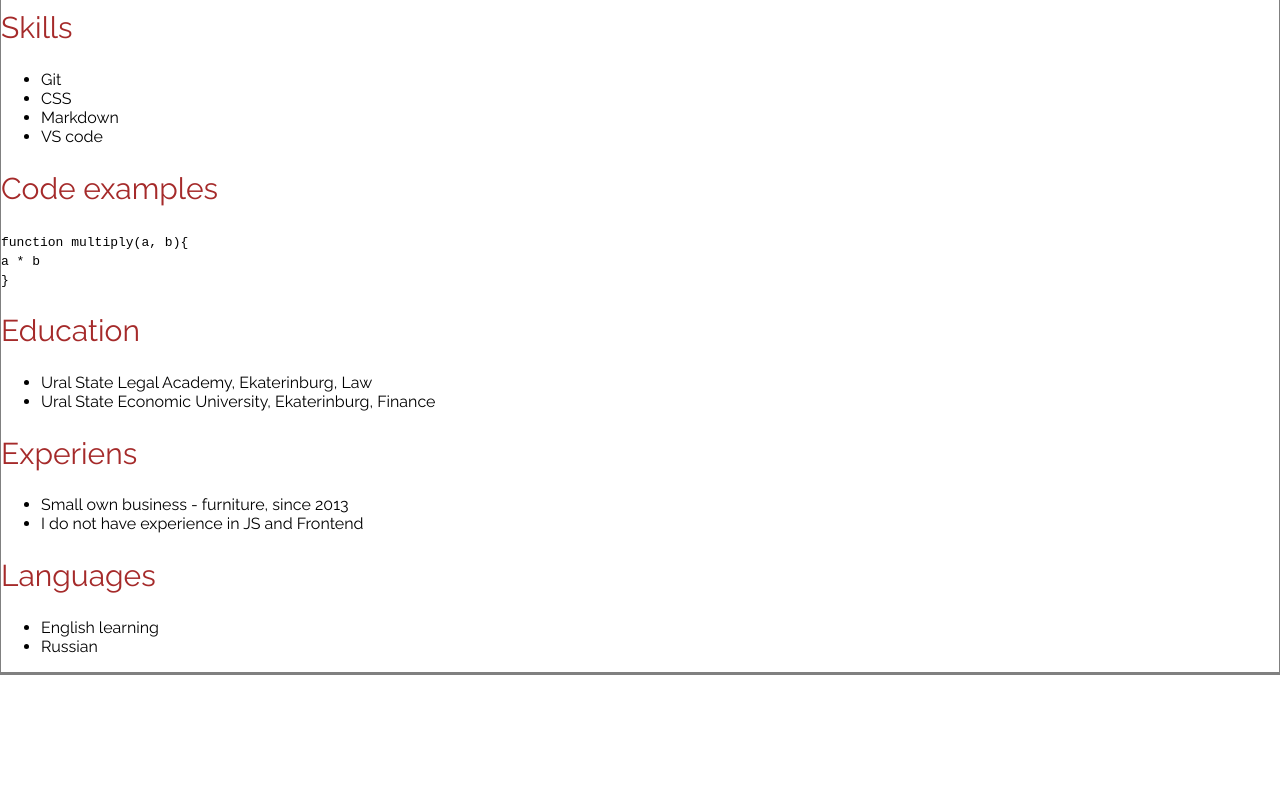
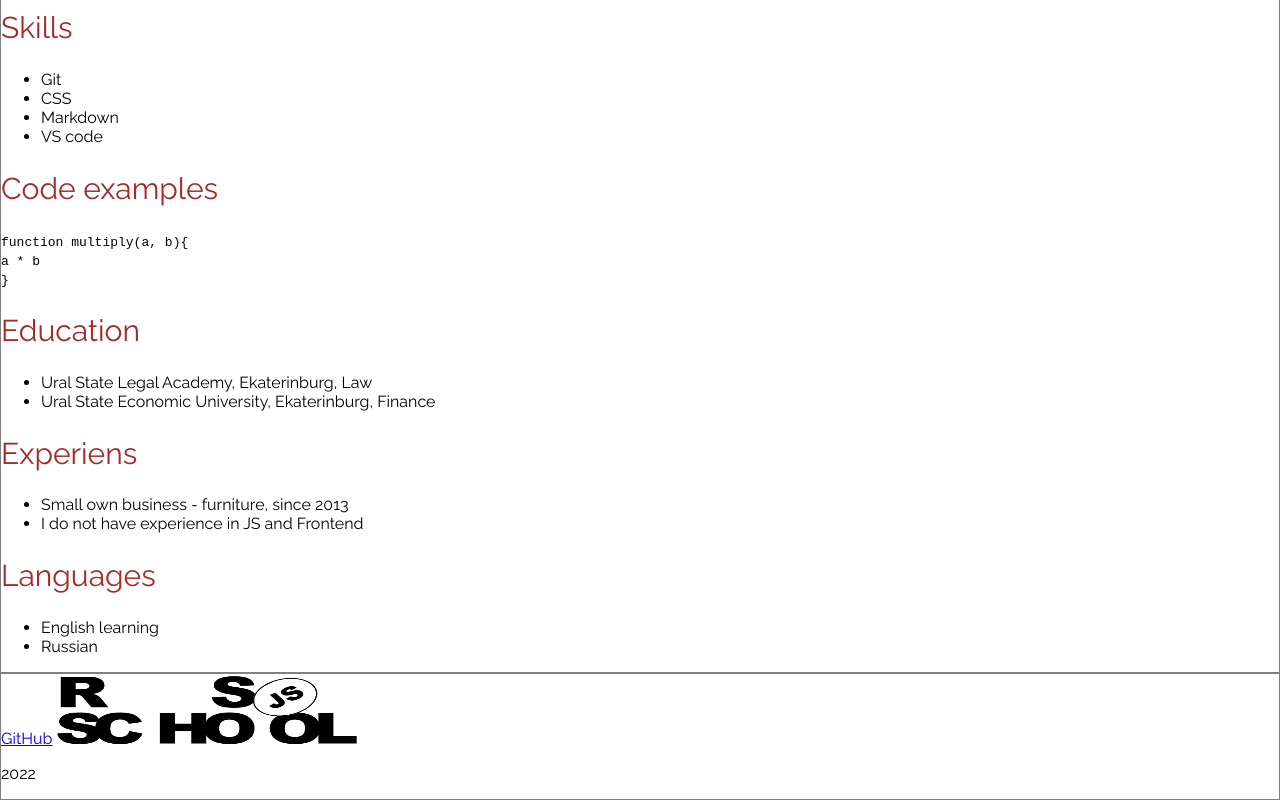
Before and after one commit to zytsev/rsschool-cv-2022, a plain HTML site: page index.html in a window 1280 px wide. Shown: the part 647-1447 px from the top of the page. Before the commit the page ends 1322 px from the top, so only its background shows below. Drawn offline with Linux system fonts and the light colour scheme.

Commit message:
feat:add footer and finish

```diff
--- a/index.html
+++ b/index.html
@@ -85,7 +85,9 @@
   </main>
   <footer class="body">
     <div class="container">
-
+      <a href="https://github.com/zytsev"> GitHub</a>
+      <a href="https://rs.school/js/"><img src="assets/img/rs_school_js.jpg" alt="Logo" width="300" height="70"></a>
+      <p> 2022</p>
     </div>
   </footer>
 </body>
--- a/style.css
+++ b/style.css
@@ -24,7 +24,7 @@ body {
   list-style: none;
   display: flex;
   align-items: center;
-}
+  }
 .nav-link {
   padding: 0 20px;
   line-height: 50px;
```
Also changed, not shown: assets/img/rs_school_js.jpg (added), assets/img/rs_school_js.svg (deleted).
